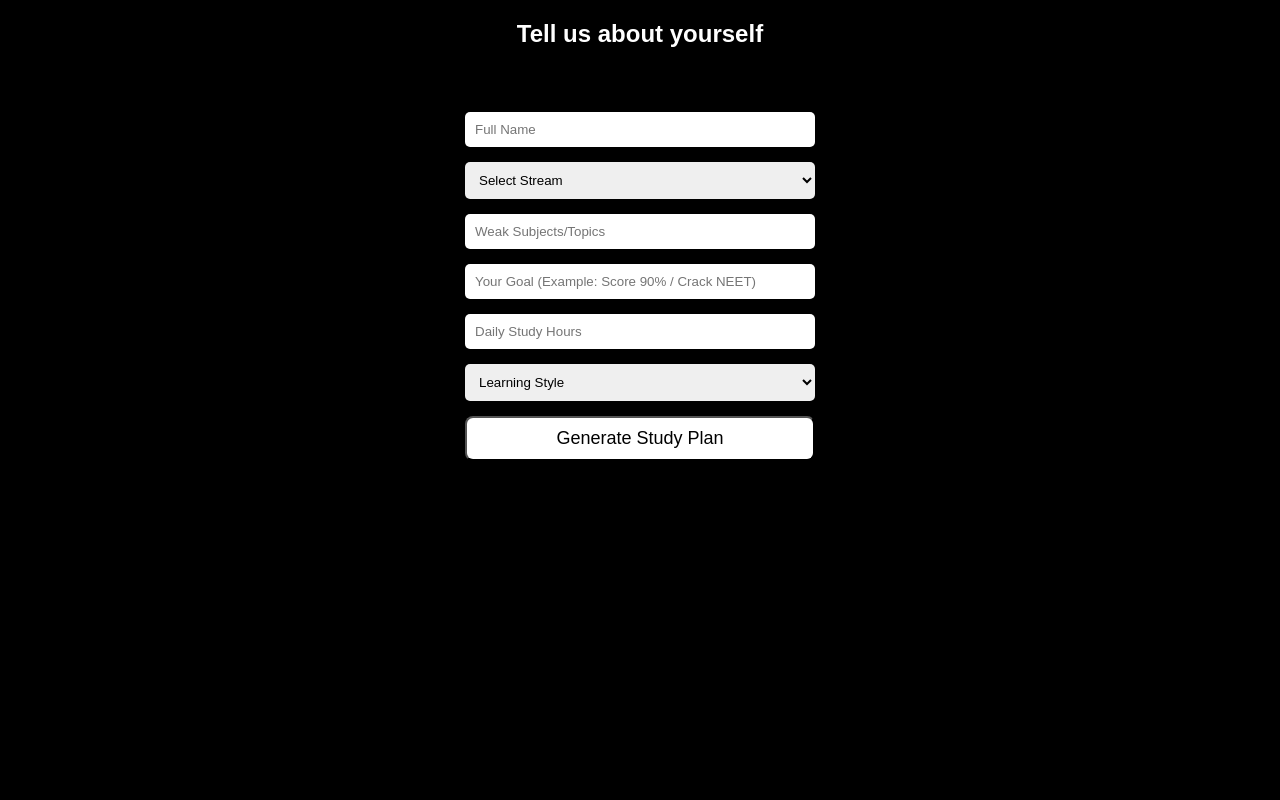
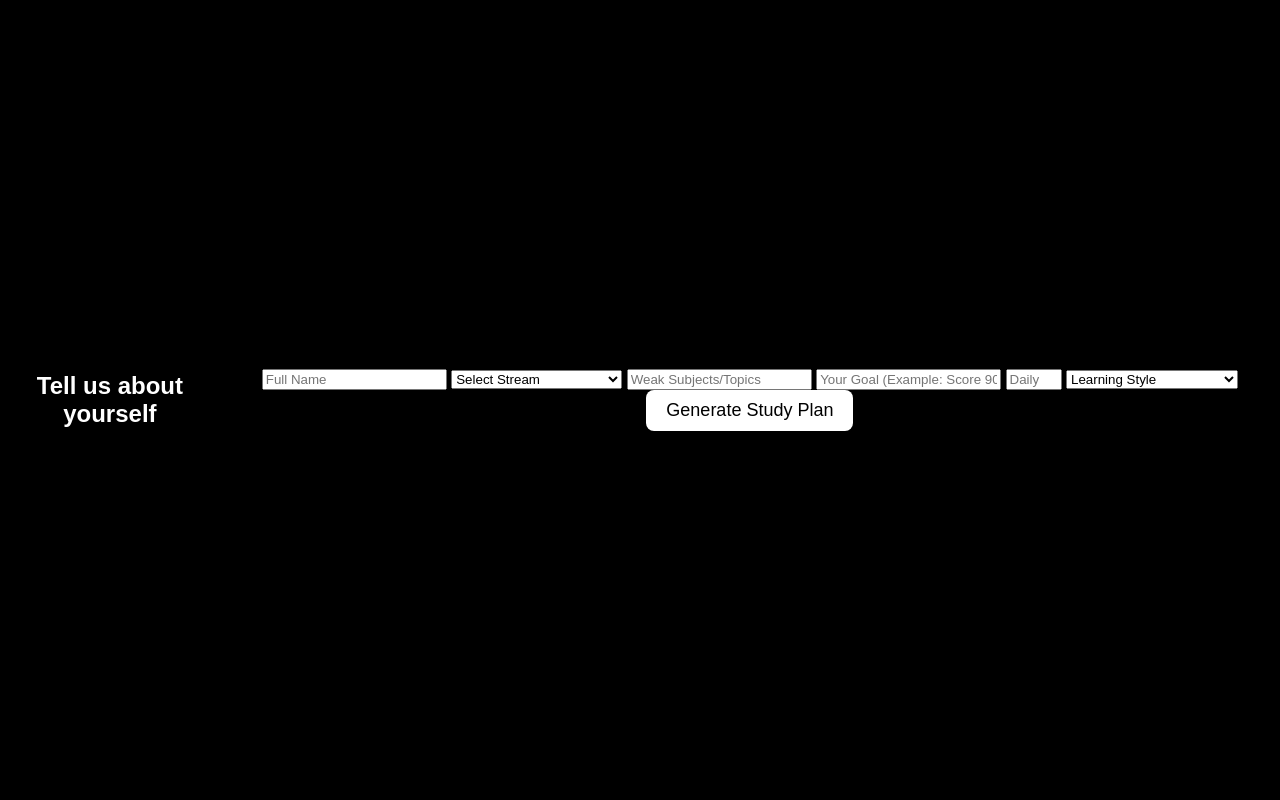
Before and after one commit to jhajhariaanandi100-100/GrowIQ, a Flask app: page /form in a window 1280 px wide. Run offline with Flask 3, Linux system fonts and the light colour scheme.

Commit message:
fix front page issue

```diff
--- a/static/style.css
+++ b/static/style.css
@@ -1,53 +1,44 @@
-.logo {
-    width: 120px;   /* change size here */
-    height: auto;   /* keeps aspect ratio */
-    display: block;
-    margin: 0 auto; /* centers the logo */
-}
+/* ---------- GENERAL PAGE LAYOUT ---------- */
 body {
-    background: #000;
-    color: #fff;
+    background-color: #000;
+    color: white;
     font-family: Arial, sans-serif;
     margin: 0;
-    padding: 0;
+    display: flex;
+    justify-content: center;
+    align-items: center;
+    height: 100vh;
+    text-align: center;
 }
 
-.center {
-    text-align: center;
-    margin-top: 15%;
-}
-
-button {
-    padding: 10px 30px;
-    background: white;
-    color: black;
-    border-radius: 8px;
-    font-size: 18px;
-    cursor: pointer;
-}
-
-button:hover {
-    background: #ddd;
-}
-
-.form-container {
-    width: 350px;
-    margin: 5% auto;
+/* ---------- CENTER CONTAINER ---------- */
+.container {
     display: flex;
     flex-direction: column;
+    align-items: center;
+    justify-content: center;
     gap: 15px;
 }
 
-input, select {
-    padding: 10px;
-    border-radius: 5px;
-    border: none;
+/* ---------- LOGO ---------- */
+.logo {
+    width: 200px;    /* Increase size */
+    height: auto;
+    margin-bottom: 10px;
 }
 
-.plan-box {
-    width: 80%;
-    margin: 40px auto;
-    background: #111;
-    padding: 20px;
-    border-radius: 10px;
+/* ---------- BUTTON ---------- */
+button, .btn {
+    background: white;
+    color: black;
+    padding: 10px 20px;
+    border-radius: 8px;
+    border: none;
+    font-size: 18px;
+    cursor: pointer;
+    transition: 0.3s;
 }
+
+button:hover, .btn:hover {
+    background: #e0e0e0;
+}
```
Also changed, not shown: templates/index.html (+8 -10 lines).
